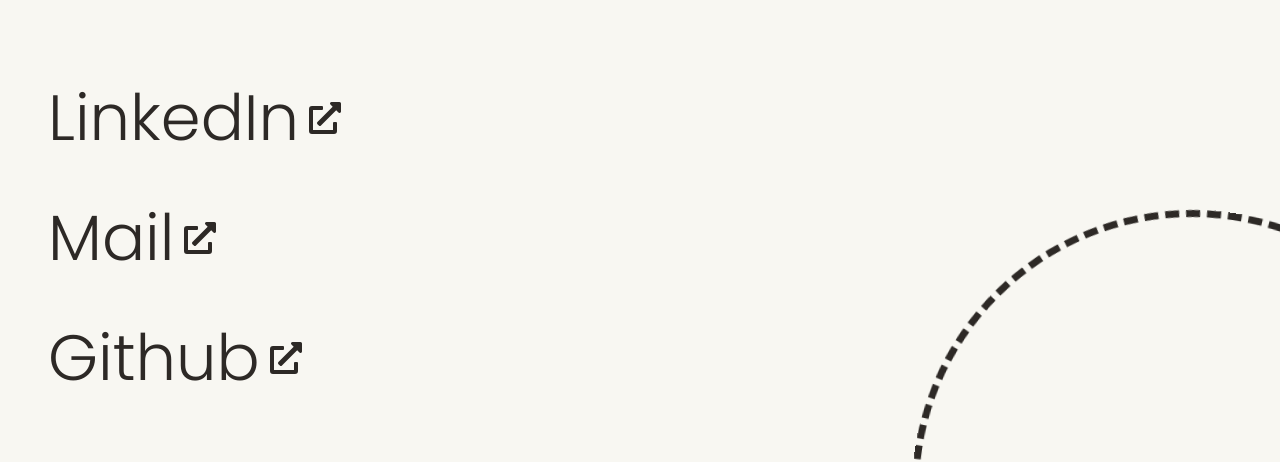
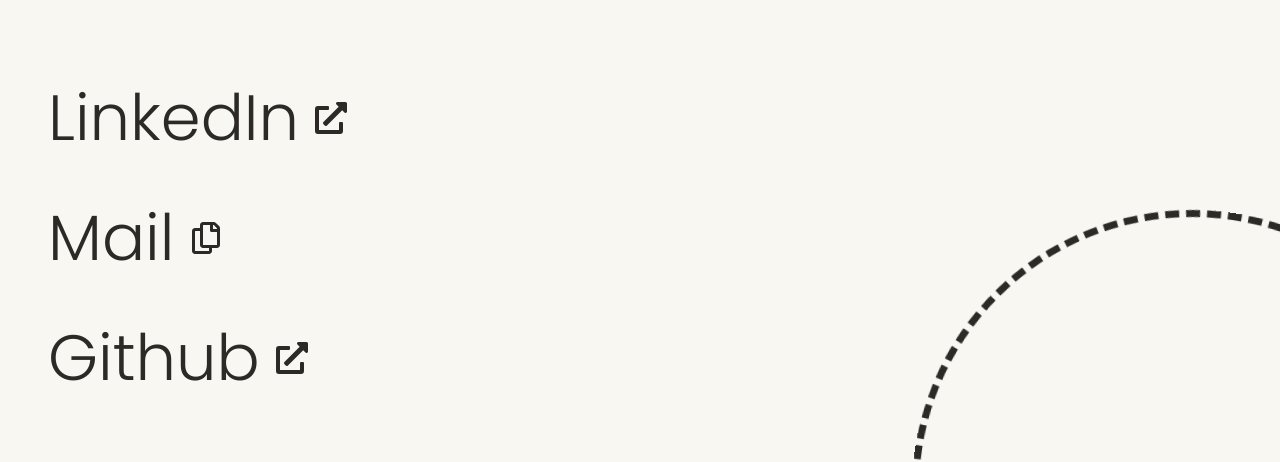
Before and after one commit to OmegaCreations/walicki-dev, a Next.js app: page /contact in a window 1280 px wide. Shown: the part 230-692 px from the top of the page. Built offline with nearby package versions, Linux system fonts and the light colour scheme.

Commit message:
Add - popup notifications for mail copying

```diff
--- a/package.json
+++ b/package.json
@@ -13,7 +13,8 @@
     "next": "14.1.0",
     "react": "^18",
     "react-dom": "^18",
-    "react-icons": "^5.0.1"
+    "react-icons": "^5.0.1",
+    "react-toastify": "^10.0.4"
   },
   "devDependencies": {
     "@types/node": "^20",
--- a/src/app/contact/contact.module.css
+++ b/src/app/contact/contact.module.css
@@ -13,7 +13,7 @@
   display: flex;
   flex-direction: row;
   align-items: center;
-  gap: 10px;
+  gap: 16px;
 
   font-size: 4em;
   font-weight: 300;
--- a/src/app/contact/page.tsx
+++ b/src/app/contact/page.tsx
@@ -1,9 +1,39 @@
+"use client";
+
 import CircleBg from "@/components/circleBg/CircleBg";
 import style from "./contact.module.css";
 import { FaExternalLinkAlt } from "react-icons/fa";
+import { FaRegCopy } from "react-icons/fa";
+import { ToastContainer, toast } from "react-toastify";
 
 // ContactPage
 const ContactPage: React.FC = () => {
+  const getMail = async () => {
+    try {
+      await navigator.clipboard.writeText("maxwalicki@gmail.com").then(() => {
+        toast("Copied mail to clipboard!", {
+          position: "bottom-center",
+          autoClose: 5000,
+          hideProgressBar: false,
+          closeOnClick: true,
+          pauseOnHover: true,
+          draggable: false,
+          theme: "dark",
+        });
+      });
+    } catch (err) {
+      toast("An error occured while copying", {
+        position: "bottom-center",
+        autoClose: 5000,
+        hideProgressBar: false,
+        closeOnClick: true,
+        pauseOnHover: true,
+        draggable: false,
+        theme: "dark",
+      });
+    }
+  };
+
   return (
     <div
       className={` ${style.contact} flex flex-col justify-center gap-6 mt-8 overflow-hidden`}
@@ -19,8 +49,8 @@
         >
           LinkedIn <FaExternalLinkAlt />
         </a>
-        <a className={style.contactBox}>
-          Mail <FaExternalLinkAlt />
+        <a onClick={getMail} className={style.contactBox}>
+          Mail <FaRegCopy />
         </a>
         <a
           href="https://github.com/OmegaCreations"
@@ -30,6 +60,7 @@
         </a>
       </div>
       <CircleBg />
+      <ToastContainer />
     </div>
   );
 };
--- a/src/app/globals.css
+++ b/src/app/globals.css
@@ -11,6 +11,10 @@
 
   /* Hero section sphere size*/
   --SIDE: 40vh;
+
+  /* Override react-toastify */
+  --toastify-color-dark: var(--text) !important;
+  --toastify-color-progress-dark: var(--bg) !important;
 }
 
 @media (prefers-color-scheme: dark) {
--- a/src/components/sidebar/Sidebar.tsx
+++ b/src/components/sidebar/Sidebar.tsx
@@ -2,20 +2,49 @@
 import { FaLinkedin } from "react-icons/fa";
 import { MdEmail } from "react-icons/md";
 import { FaGithub } from "react-icons/fa";
+import { ToastContainer, toast } from "react-toastify";
+import "react-toastify/dist/ReactToastify.css";
 
 // Sidebar
 const Sidebar: React.FC = () => {
+  const getMail = async () => {
+    try {
+      await navigator.clipboard.writeText("maxwalicki@gmail.com").then(() => {
+        toast("Copied mail to clipboard!", {
+          position: "bottom-center",
+          autoClose: 5000,
+          hideProgressBar: false,
+          closeOnClick: true,
+          pauseOnHover: true,
+          draggable: false,
+          theme: "dark",
+        });
+      });
+    } catch (err) {
+      toast("An error occured while copying", {
+        position: "bottom-center",
+        autoClose: 5000,
+        hideProgressBar: false,
+        closeOnClick: true,
+        pauseOnHover: true,
+        draggable: false,
+        theme: "dark",
+      });
+    }
+  };
+
   return (
     <div className={style.sideBar}>
       <a href="https://www.linkedin.com/in/maksymilian-walicki/">
         <FaLinkedin />
       </a>
-      <a>
+      <a onClick={getMail}>
         <MdEmail />
       </a>
       <a href="https://github.com/OmegaCreations">
         <FaGithub />
       </a>
+      <ToastContainer />
     </div>
   );
 };
```
Also changed, not shown: src/components/copyPopup/copyPopup.tsx (deleted), 1 other file (tests, documents, lock files or other folders).
